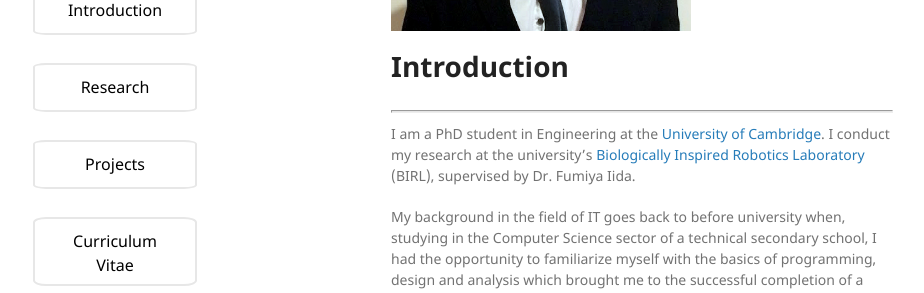
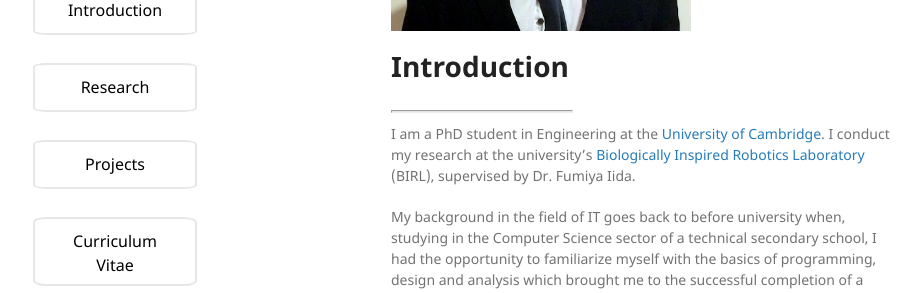
Before and after one commit to lucascimeca/lucascimeca.github.io, a Jekyll site: the page built from index.md, in a window 1280 px wide. Shown: the part 347-640 px from the top of the page, without its empty margins (179-1103 px from the left). Built offline with Jekyll 4.4.1, drawn with Linux system fonts in a browser that asks for light colours; nearby versions of some CDN libraries; the repository's description, which GitHub fills in, is left out.

Commit message:
Update index.md

```diff
--- a/index.md
+++ b/index.md
@@ -9,7 +9,7 @@ layout: default
 </p>
 
 # [](#Intro) Introduction
-<hr stype="width: 10px">
+<hr style="width: 180px">
 
 I am a PhD student in Engineering at the <a href="http://www.cam.ac.uk/" target="_blank">University of Cambridge</a>. I conduct my research at the university's <a href="http://divf.eng.cam.ac.uk/birl/" target="_blank">Biologically Inspired Robotics Laboratory</a> (BIRL), supervised by Dr. Fumiya Iida.
 
```
